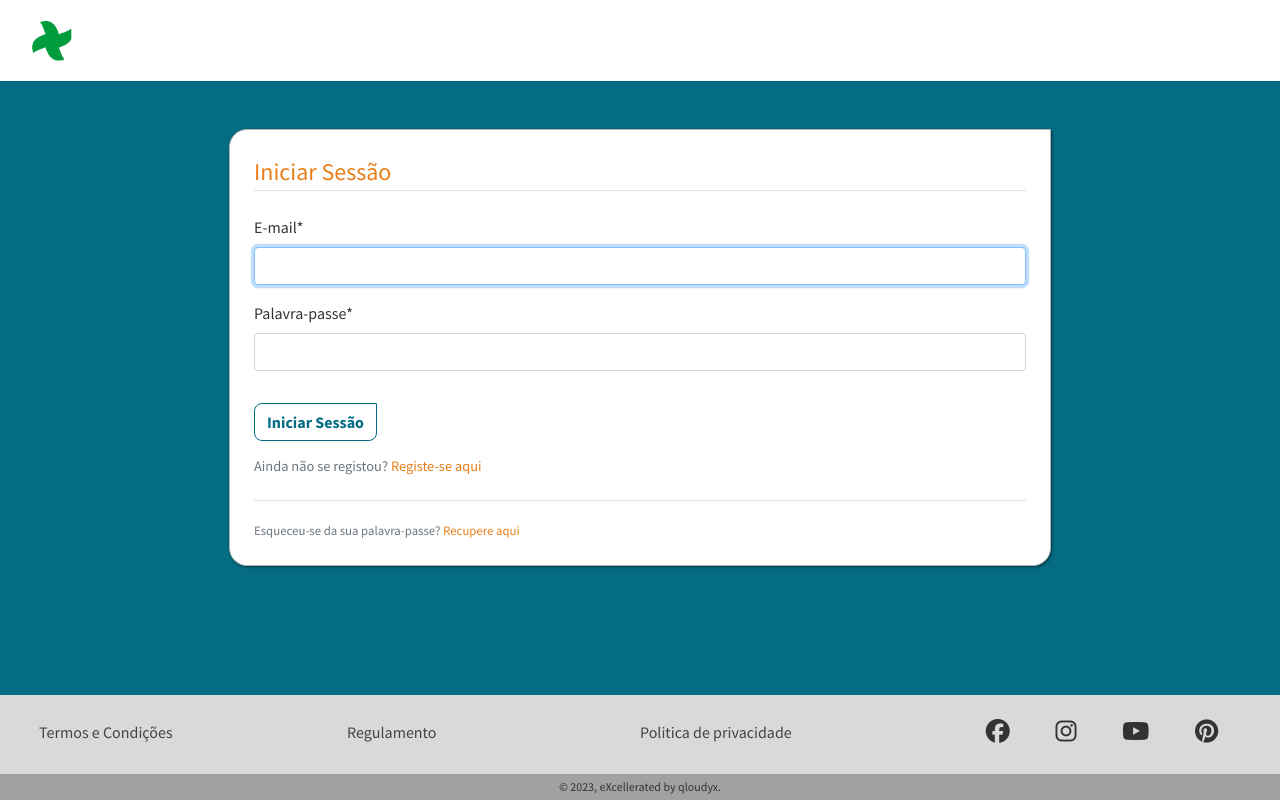
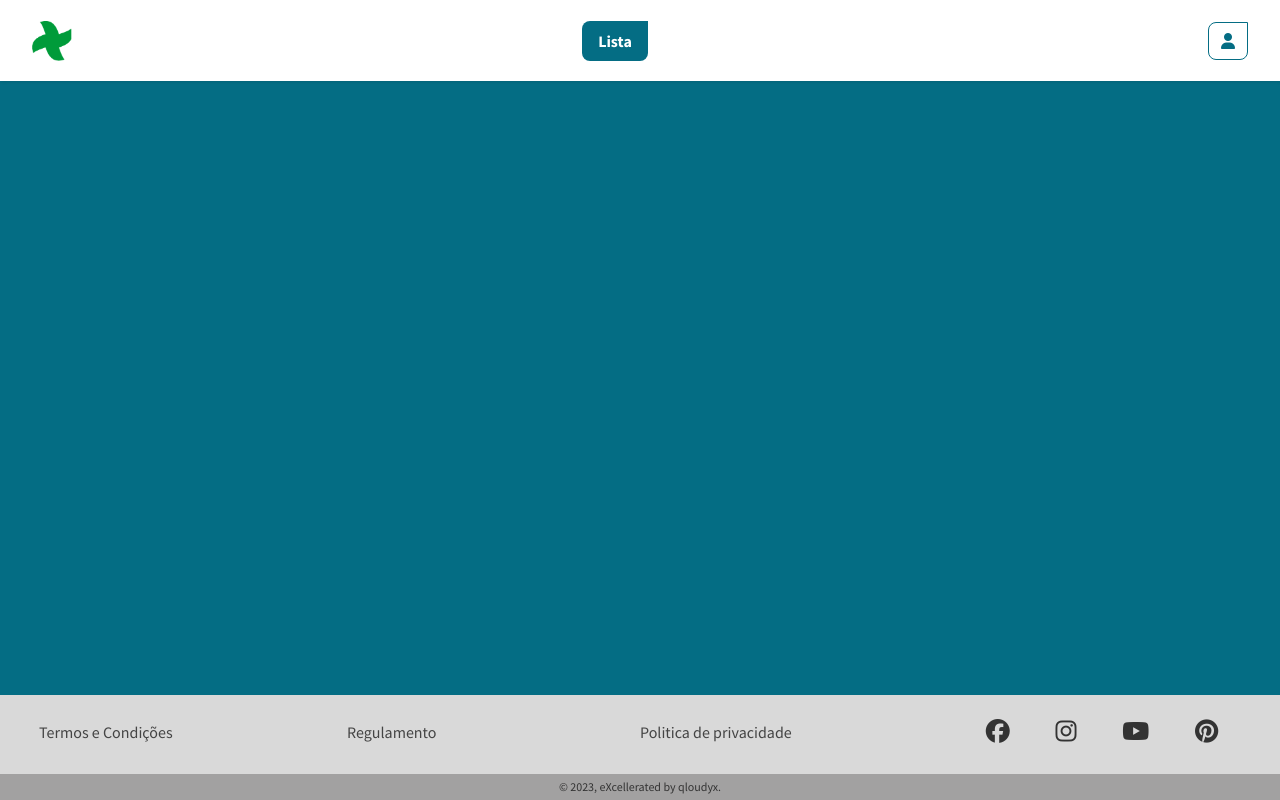
Before and after one commit to dev-qloudyx/avental, a Django app: page / in a window 1280 px wide. Run offline with Django 4.2, Linux system fonts and the light colour scheme; parts of the project's set-up code (start-up, migrations or seed data) failed here and were passed over; some libraries are stand-ins or nearby versions.

Commit message:
Lista de Cards

```diff
--- a/apps/users/templates/users/login.html
+++ b/apps/users/templates/users/login.html
@@ -15,11 +15,11 @@
                     <button class="btn btn-outline-info" type="submit">Iniciar Sessão</button>
                 </div>
             </form>
-            <div class="pb-2">
+            <!-- <div class="pb-2">
                 <p class="text-muted">
                     Ainda não se registou? <a href="{% url 'users:register' %}" style="color: #e87e19;">Registe-se aqui</a>
                 </p>
-            </div>
+            </div> -->
             <div class="border-top pt-3">
                 <small class="text-muted">
                     Esqueceu-se da sua palavra-passe? <a href="{% url 'users:password_reset' %}" style="color: #e87e19;">Recupere aqui</a>
--- a/apps/users/urls.py
+++ b/apps/users/urls.py
@@ -3,7 +3,7 @@
     LoginView, LogoutView, PasswordResetView, PasswordResetDoneView,
     PasswordResetConfirmView, PasswordResetCompleteView
 )
-from .views import register, profile, login_register, CheckTokenUploadView, UploadCreateView, UploadDetailView, VotoCreateView, CheckTokenView, UploadListView
+from .views import register, profile, login_register, CheckTokenUploadView, UploadCreateView, UploadDetailView, VotoCreateView, CheckTokenView, UploadListView, UploadAllListView
 
 app_name = "users"
 
@@ -12,13 +12,14 @@
     path('profile/', profile, name='profile'),
     path('upload/', UploadCreateView.as_view(), name='upload'),
     path('upload/<int:pk>/', UploadDetailView.as_view(), name='detail'),
+    path('', UploadAllListView.as_view(), name='list-all'),
     path('list/<int:user_id>', UploadListView.as_view(), name='list'),
     path('voto/<int:upload_id>/', VotoCreateView.as_view(), name='voto'),
     path('check-token/', CheckTokenView.as_view(), name='check-token'),
     path('check-token-upload/', CheckTokenUploadView.as_view(), name='check-token-upload'),
     path('login_register/', login_register, name='login-register'),
     path(
-        '',
+        'login',
         LoginView.as_view(
             template_name='users/login.html',
             redirect_authenticated_user=True
--- a/apps/users/views.py
+++ b/apps/users/views.py
@@ -127,6 +127,14 @@
         return ctx
 
 
+class UploadAllListView(ListView):
+    model = Upload
+    template_name = 'users/list.html'
+
+    def get_queryset(self):
+        return Upload.objects.filter(ativo=True).annotate(votos=Count("voto", distinct=True))
+
+
 class VotoCreateView(CreateView):
     model = Voto
     form_class = VotoForm
--- a/templates/base_bg.html
+++ b/templates/base_bg.html
@@ -39,6 +39,12 @@
                 <li class="nav-item menu-item mx-lg-1 mx-xl-4">
                     <a class="nav-link active" href="{% url 'users:list' request.user.id %}">Lista</a>
                 </li>
+                {% else %}
+                <li class="nav-item menu-item mx-lg-1 mx-xl-4">
+                    <a class="nav-link active" href="{% url 'users:list-all' %}">Lista</a>
+                </li>
+                {% endif %}
+                {% if user.is_authenticated %}
                 <li class="nav-item menu-item mx-lg-1 mx-xl-4">
                     <a class="nav-link active" href="{% url 'users:upload' %}">Upload</a>
                 </li>
@@ -57,6 +63,8 @@
                 <img class="rounded-circle mr-2 p-1" src="{% static 'images/smiley.png' %}">{{ user.username }}
             </a>
             <a class="btn btn-md mr-2 d-none d-lg-inline-block" style="padding-left: 12px; padding-right: 12px;" href="{% url 'users:logout' %}"><i class="fas fa-power-off"></i></a>
+            {% else %}
+            <a class="btn btn-md mr-2 d-none d-lg-inline-block" style="padding-left: 12px; padding-right: 12px;" href="{% url 'users:login' %}"><i class="fas fa-user"></i></a>
             <!-- <button onclick="logOut()" class="btn btn-md mr-2 d-none d-lg-inline-block" style="padding-left: 12px; padding-right: 12px;"><i class="fas fa-power-off"></i></button> -->
             {% endif %}
         </nav>
```
